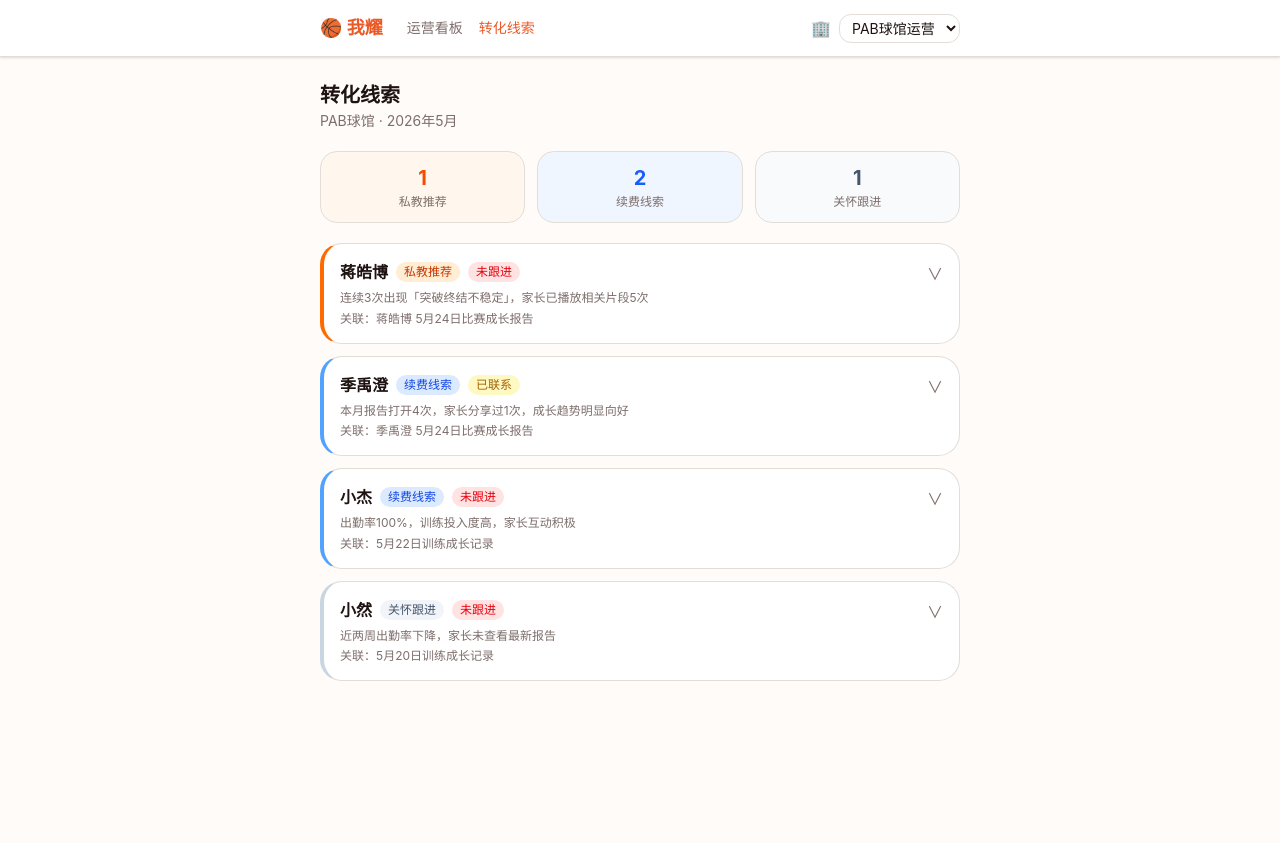
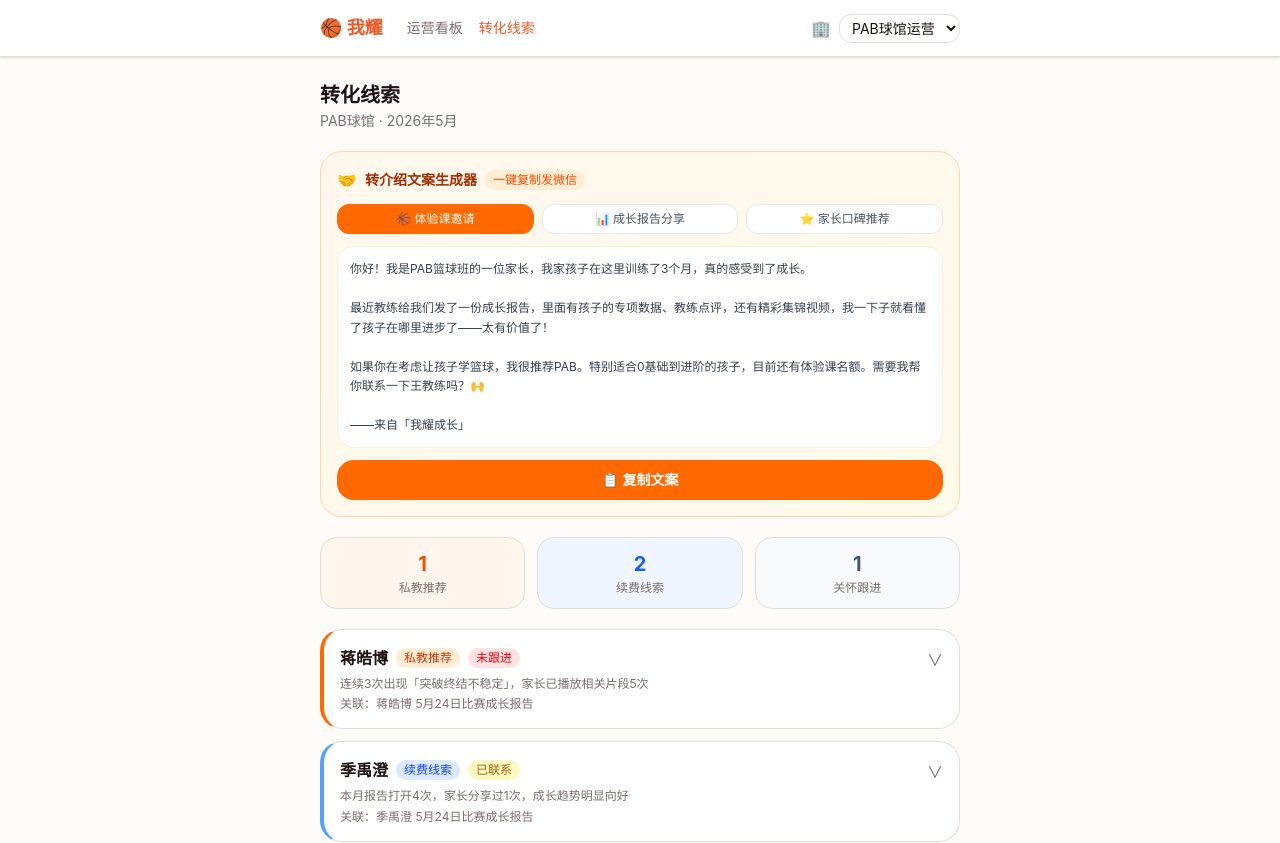
Before and after one commit to BillBillBiuBiuBiu/woyao-growth, a Next.js app: page /org/leads in a window 1280 px wide. Shown: the top 843 px of the page. Before the commit the page ends 800 px from the top, so only its background shows below. Built offline with nearby package versions, Linux system fonts and the light colour scheme.

Commit message:
C325: org/leads 转介绍文案生成器（3种温度模板+一键复制）

```diff
--- a/app/org/leads/page.tsx
+++ b/app/org/leads/page.tsx
@@ -29,12 +29,32 @@ const priorityColors: Record<string, string> = {
   low: "border-l-slate-300",
 };
 
+const referralTemplates = [
+  {
+    label: "体验课邀请",
+    emoji: "🏀",
+    gen: () => `你好！我是PAB篮球班的一位家长，我家孩子在这里训练了3个月，真的感受到了成长。\n\n最近教练给我们发了一份成长报告，里面有孩子的专项数据、教练点评，还有精彩集锦视频，我一下子就看懂了孩子在哪里进步了——太有价值了！\n\n如果你在考虑让孩子学篮球，我很推荐PAB。特别适合0基础到进阶的孩子，目前还有体验课名额。需要我帮你联系一下王教练吗？🙌\n\n——来自「我耀成长」`,
+  },
+  {
+    label: "成长报告分享",
+    emoji: "📊",
+    gen: () => `分享一下我家孩子最近的篮球成长报告，看了真的很感动～\n\n本赛季打了9场，8胜，教练说在「团队协作」和「比赛心态」上进步明显！还有一段精彩集锦视频，孩子知道自己被记录了特别开心。\n\n如果你家孩子也对篮球感兴趣，可以来PAB试试，用数据记录孩子每一步成长，特别有成就感。\n\n——来自「我耀成长」`,
+  },
+  {
+    label: "家长口碑推荐",
+    emoji: "⭐",
+    gen: () => `强烈推荐PAB篮球班！\n\n以前我完全不懂孩子在球场上什么情况，现在「我耀成长」会把每场比赛的精彩时刻剪成短视频，还有教练点评和成长数据，让我作为家长真正看懂了孩子的进步。\n\n最让我感动的是教练会用孩子能理解的语言解释每个技术动作——孩子打球更有自信了，也更懂得配合队友了。\n\n名额有限，有兴趣的可以联系我～ 🏀`,
+  },
+];
+
 export default function LeadsPage() {
   const [expanded, setExpanded] = useState<string | null>(null);
   const [statuses, setStatuses] = useState<Record<string, string>>(
     Object.fromEntries(mockLeads.map((l) => [l.id, l.status]))
   );
   const [copied, setCopied] = useState<string | null>(null);
+  const [refTemplate, setRefTemplate] = useState(0);
+  const [refCopied, setRefCopied] = useState(false);
 
   function toggleExpand(id: string) {
     setExpanded((prev) => (prev === id ? null : id));
@@ -80,6 +100,40 @@ export default function LeadsPage() {
       <div>
         <h1 className="text-xl font-bold">转化线索</h1>
         <p className="text-sm text-muted-foreground mt-0.5">{`PAB球馆 · ${new Date().getFullYear()}年${new Date().getMonth() + 1}月`}</p>
+      </div>
+
+      {/* Referral message generator */}
+      <div className="rounded-2xl border border-orange-200 bg-gradient-to-br from-orange-50 to-amber-50 p-4">
+        <div className="flex items-center gap-2 mb-3">
+          <span className="text-base">🤝</span>
+          <div className="text-sm font-bold text-orange-800">转介绍文案生成器</div>
+          <span className="text-xs bg-orange-100 text-orange-600 px-2 py-0.5 rounded-full">一键复制发微信</span>
+        </div>
+        <div className="flex gap-2 mb-3">
+          {referralTemplates.map((t, i) => (
+            <button
+              key={t.label}
+              onClick={() => setRefTemplate(i)}
+              className={`flex-1 text-xs py-1.5 rounded-lg border font-medium transition-colors ${refTemplate === i ? "bg-orange-500 text-white border-orange-500" : "bg-white text-gray-600 border-gray-200"}`}
+            >
+              {t.emoji} {t.label}
+            </button>
+          ))}
+        </div>
+        <div className="rounded-xl bg-white border border-orange-100 p-3 text-xs text-gray-700 leading-relaxed whitespace-pre-line mb-3">
+          {referralTemplates[refTemplate].gen()}
+        </div>
+        <button
+          onClick={() => {
+            const text = referralTemplates[refTemplate].gen();
+            if (navigator.clipboard?.writeText) {
+              navigator.clipboard.writeText(text).then(() => { setRefCopied(true); setTimeout(() => setRefCopied(false), 2000); }).catch(() => {});
+            }
+          }}
+          className={`w-full py-2.5 rounded-xl text-sm font-bold transition-colors ${refCopied ? "bg-green-500 text-white" : "bg-orange-500 text-white active:opacity-80"}`}
+        >
+          {refCopied ? "✅ 已复制！发给家长吧" : "📋 复制文案"}
+        </button>
       </div>
 
       {/* Summary */}
```
